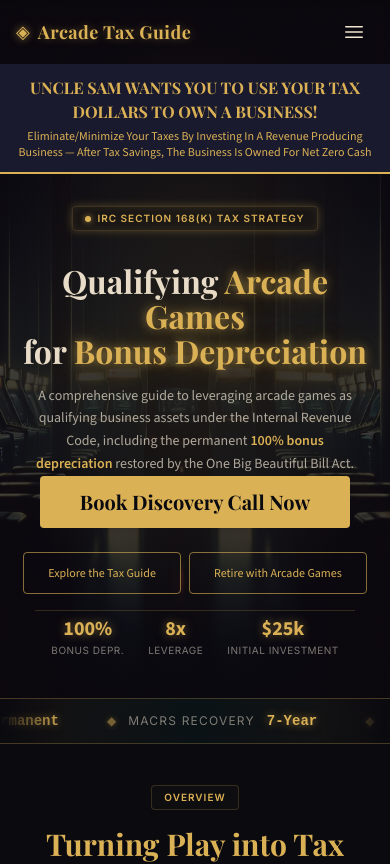
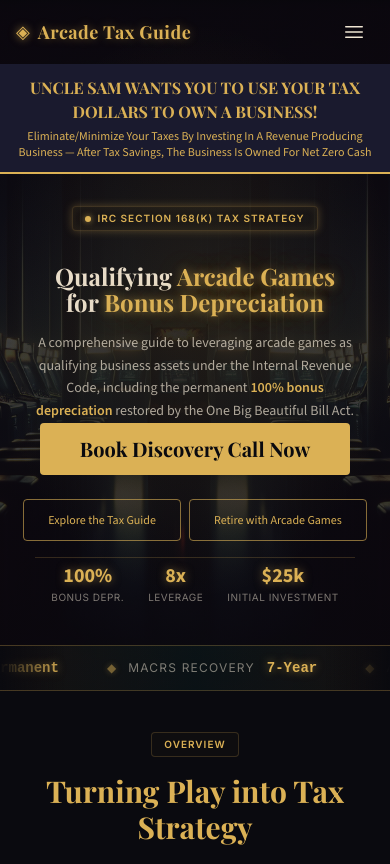
Before and after one commit to kennysabangan/arcade-tax-guide, a React (Vite) app: page / in a window 390 px wide. Shown: the top 864 px of the page. Built offline with nearby package versions, Linux system fonts and the light colour scheme; what @react-pdf/renderer would draw is missing.

Commit message:
reduce hero section text/button sizes on desktop (>800px)

```diff
--- a/src/pages/HomePage.jsx
+++ b/src/pages/HomePage.jsx
@@ -44,7 +44,7 @@ function Hero() {
           </span>
         </div>
 
-        <h1 className="font-heading font-bold leading-[1.1] mb-4 sm:mb-6 lg:mb-8 landscape:mb-2 landscape:!text-[clamp(1.25rem,4vw,3rem)]" style={{ fontSize: 'clamp(2rem, 6vw, 7rem)' }}>
+        <h1 className="font-heading font-bold leading-[1.1] mb-4 sm:mb-6 lg:mb-8 landscape:mb-2 landscape:!text-[clamp(1.25rem,4vw,3rem)]" style={{ fontSize: 'clamp(1.5rem, 4vw, 5rem)' }}>
           <span className="block">
             <span className="text-cream-warm">Qualifying </span>
             <span className="text-gold neon-gold">Arcade Games</span>
@@ -55,7 +55,7 @@ function Hero() {
           </span>
         </h1>
 
-        <p className="text-cream-70 text-sm sm:text-lg lg:text-[2.8rem] xl:text-[3.2rem] 2xl:text-[3.6rem] landscape:text-sm max-w-xs sm:max-w-2xl lg:max-w-3xl mx-auto landscape:mb-2 leading-relaxed">
+        <p className="text-cream-70 text-sm sm:text-base lg:text-[1.6rem] xl:text-[1.8rem] 2xl:text-[2rem] landscape:text-sm max-w-xs sm:max-w-2xl lg:max-w-3xl mx-auto landscape:mb-2 leading-relaxed">
           A comprehensive guide to leveraging arcade games as qualifying business assets under the Internal Revenue Code,
           including the permanent{' '}
           <span className="text-gold font-semibold">100% bonus depreciation</span>{' '}
@@ -65,7 +65,7 @@ function Hero() {
         <div className="mb-2 sm:mb-4 lg:mb-6 landscape:mb-2">
           <CTAButton
             href="#book-a-call"
-            className="inline-flex items-center justify-center px-10 sm:px-12 lg:px-20 xl:px-24 2xl:px-28 py-3 sm:py-3 lg:py-5 xl:py-6 2xl:py-7 text-xl sm:text-xl lg:text-[1.6rem] xl:text-[1.8rem] 2xl:text-[2rem] landscape:text-sm landscape:px-4 landscape:py-2 font-heading font-bold rounded-sm bg-gold text-dark hover:bg-gold/90 hover:shadow-[0_0_32px_rgba(219,177,85,0.6)] active:scale-[0.98] transition-all duration-200"
+            className="inline-flex items-center justify-center px-10 sm:px-12 lg:px-16 xl:px-20 2xl:px-24 py-3 sm:py-3 lg:py-4 xl:py-5 2xl:py-6 text-xl sm:text-xl lg:text-[1.2rem] xl:text-[1.3rem] 2xl:text-[1.4rem] landscape:text-sm landscape:px-4 landscape:py-2 font-heading font-bold rounded-sm bg-gold text-dark hover:bg-gold/90 hover:shadow-[0_0_32px_rgba(219,177,85,0.6)] active:scale-[0.98] transition-all duration-200"
           >
             Book Discovery Call Now
           </CTAButton>
```
